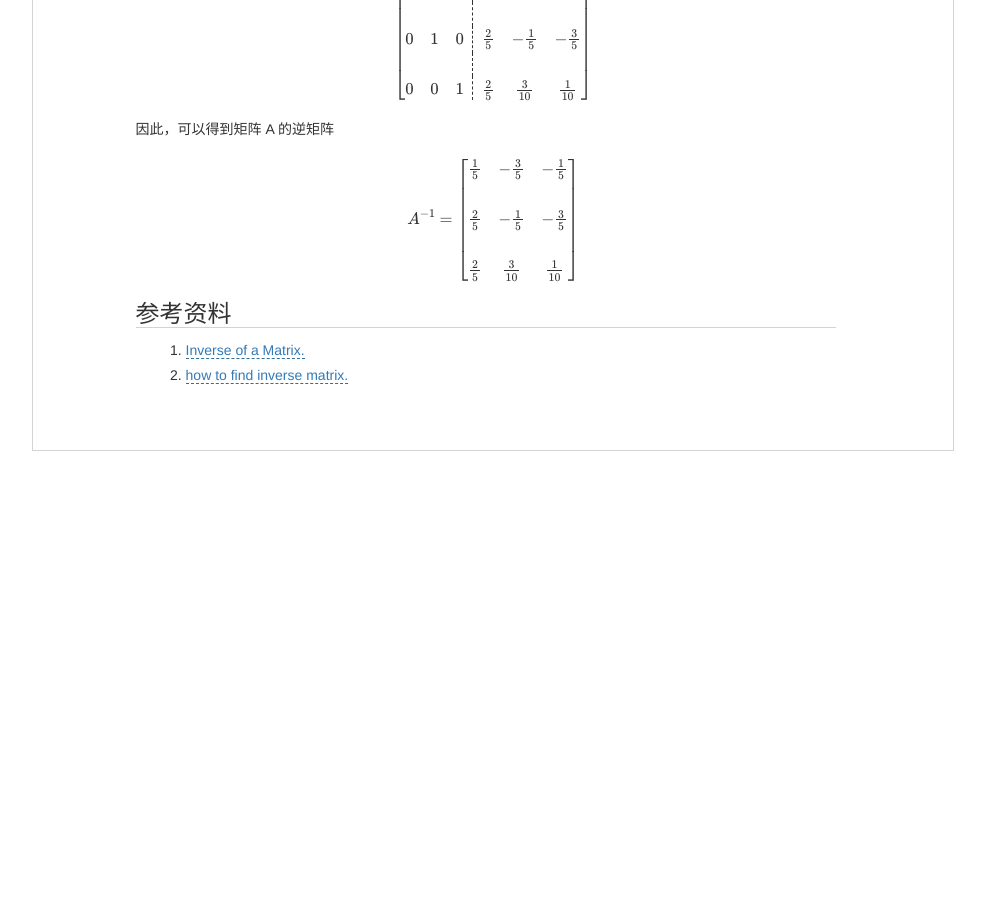
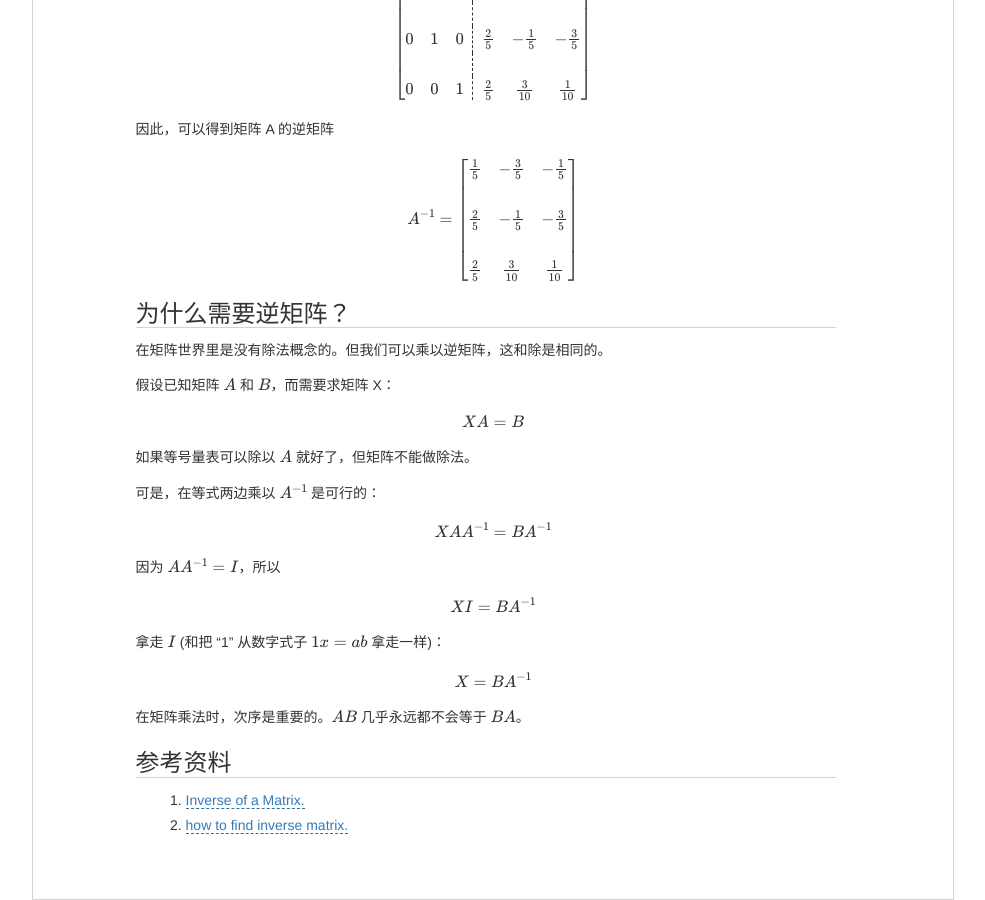
Before and after one commit to luli100/luli100.github.io, a Jekyll site: the page built from _posts/2021-04-04-inverse-of-a-matrix.md, in a window 1280 px wide and 900 px high, scrolled down 1722 px. Shown: the whole window, without its empty margins (147-1132 px from the left). Built offline with Jekyll 4.4.1, drawn with Linux system fonts in a browser that asks for light colours; formulas are drawn with MathJax 3; before the commit the page ends 2173 px from its top, so only the background shows below that; some of the changed text lies outside the part shown.

Commit message:
inverse of a martrix

```diff
--- a/_posts/2021-04-04-inverse-of-a-matrix.md
+++ b/_posts/2021-04-04-inverse-of-a-matrix.md
@@ -11,7 +11,7 @@ $$
 A×A^{-1}=A^{-1}×A=I
 $$
 
-- 矩阵的行数和列数相同才能有逆矩阵
+- 矩阵的行数和列数相同才能有逆矩阵；
 - *有些矩阵是没有逆矩阵的*，例如
 
 $$
@@ -130,6 +130,38 @@ A^{-1}=
     \end{bmatrix}
 $$
 
+### 为什么需要逆矩阵？
+
+在矩阵世界里是没有除法概念的。但我们可以乘以逆矩阵，这和除是相同的。
+
+假设已知矩阵 $A$ 和 $B$，而需要求矩阵 X：
+
+$$
+XA=B
+$$
+
+如果等号量表可以除以 $A$ 就好了，但矩阵不能做除法。
+
+可是，在等式两边乘以 $A^{-1}$ 是可行的：
+
+$$
+XAA^{-1}=BA^{-1}
+$$
+
+因为 $AA^{-1}=I$，所以
+
+$$
+XI=BA^{-1}
+$$
+
+拿走 $I$ (和把 “1” 从数字式子 $1x=ab$ 拿走一样)：
+
+$$
+X=BA^{-1}
+$$
+
+在矩阵乘法时，次序是重要的。$AB$ 几乎永远都不会等于 $BA$。
+
 ### 参考资料
 
 1. [Inverse of a Matrix.](https://www.mathsisfun.com/algebra/matrix-inverse.html)
```
